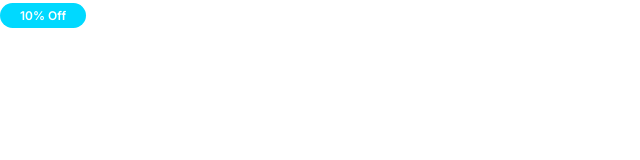
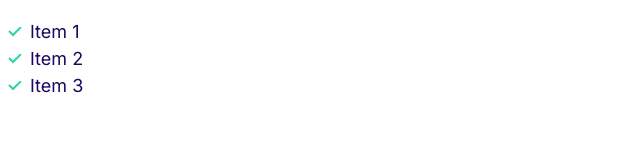
Before and after one commit to vamcyellapu/vamc, a plain HTML site: page index.html in a window 1280 px wide. Shown: the whole page, without its empty margins (0-640 px from the left). Drawn offline with Linux system fonts and the light colour scheme.

Commit message:
build the list component

```diff
--- a/css/styles.css
+++ b/css/styles.css
@@ -110,3 +110,30 @@ font-size: 1.5rem;
         font-size: 1.2rem;
     }
 }
+
+/* Lists */
+
+.list {
+    list-style: none;
+    padding-left: 0;
+    color: var(--color-headings);
+}
+
+.list--inline .list__item {
+    display: inline-block;
+    margin-right: 2rem;
+}
+.list--tick {
+    list-style-image: url(/images/tick.svg) ;
+    padding-left: 3rem;
+
+}
+.list--tick .list__item {
+    padding-left: 0.5rem;
+}
+
+@media screen and (min-width: 1024px) {
+    .list--tick .list__item {
+        padding-left: 0;
+    }
+}
--- a/index.html
+++ b/index.html
@@ -13,7 +13,11 @@
 </head>
 
 <body>
-    <span class="badge badge--secondary badge--small">10% Off</span>
+    <ul class="list list--tick">
+        <li class="list__item">Item 1</li>
+        <li class="list__item">Item 2</li>
+        <li class="list__item">Item 3</li>
+    </ul>
 </body>
 
 </html>
```
Also changed, not shown: components/lists.html (added, +5 -0 lines), images/tick.svg (added).
